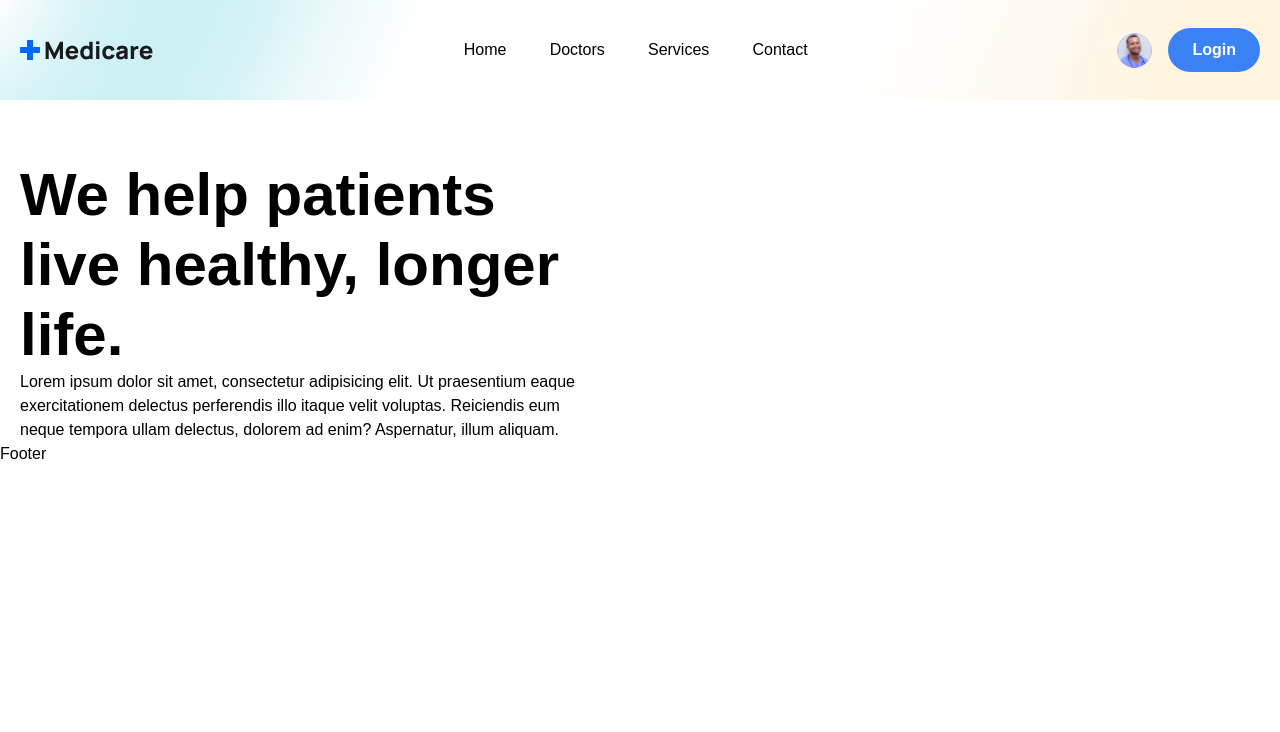
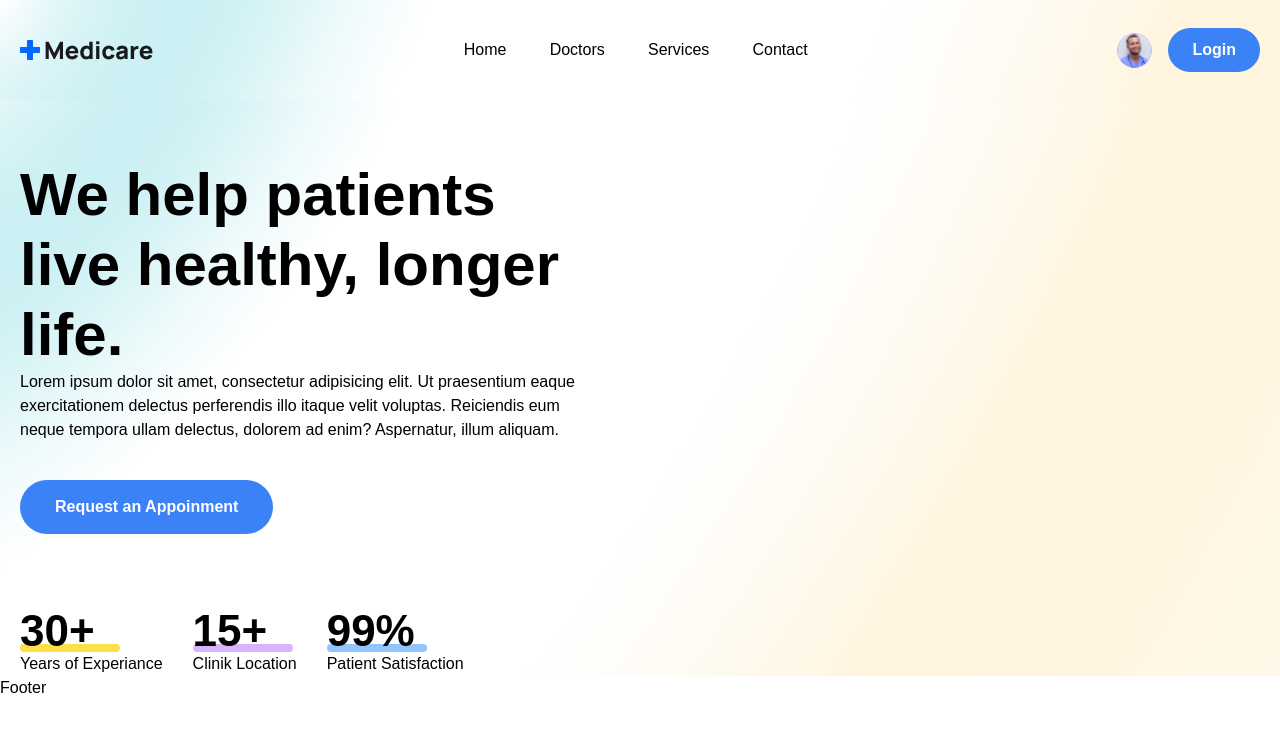
Before and after one commit to DeshanBandara/Doctor-Appointment-Booking-Website, a React (Vite) app in the folder frontend/: page / in a window 1280 px wide. Shown: the top 732 px of the page. Built offline with nearby package versions, Linux system fonts and the light colour scheme.

Commit message:
added fields

```diff
--- a/frontend/src/pages/Home.jsx
+++ b/frontend/src/pages/Home.jsx
@@ -6,7 +6,7 @@
     {/* ============== hero section ============== */}
 
     <>
-      <section className='hero__section pt-[60px] 2xl:h-[800]'>
+      <section className='hero_section pt-[60px] 2xl:h-[800]'>
         <div className='container'>
           <div className='flex flex-col lg:flex-row gap-[90px] items-center justify-between'>
 
@@ -21,7 +21,39 @@
                 Reiciendis eum neque tempora ullam delectus,
                 dolorem ad enim? Aspernatur, illum aliquam.</p>
 
+                 <button className='btn'>Request an Appoinment</button>
+
               </div>
+                {/* ============== hero counter ============== */}
+                <div className='mt-[30px] lg:mt-[70px] flex flex-col lg:flex-row lg:items-center gap-5 lg:gap-[30px]'>
+
+                  <div>
+                    <h2 className='text-[36px] leading-[56px] lg:text-[44px] lg:leading-[54px] font-[700] text-headingColor'>
+                      30+
+                    </h2>
+                    <span className='w-[100px] h-2 bg-yellow-300 rounded-full block mt-[-14px]'></span>
+                  <p className='text__para'>Years of Experiance</p>
+                  </div>
+
+                  <div>
+                    <h2 className='text-[36px] leading-[56px] lg:text-[44px] lg:leading-[54px] font-[700] text-headingColor'>
+                      15+
+                    </h2>
+                    <span className='w-[100px] h-2 bg-purple-300 rounded-full block mt-[-14px]'></span>
+                    <p className='text__para'>Clinik Location</p>
+                  </div>
+
+                  <div>
+                    <h2 className='text-[36px] leading-[56px] lg:text-[44px] lg:leading-[54px] font-[700] text-headingColor'>
+                      99%
+                    </h2>
+                  <span className='w-[100px] h-2 bg-blue-300 rounded-full block mt-[-14px]'></span>
+                    <p className='text__para'>Patient Satisfaction</p>
+                  </div>
+
+
+
+                </div>
             </div>
           </div>
         </div>
```
